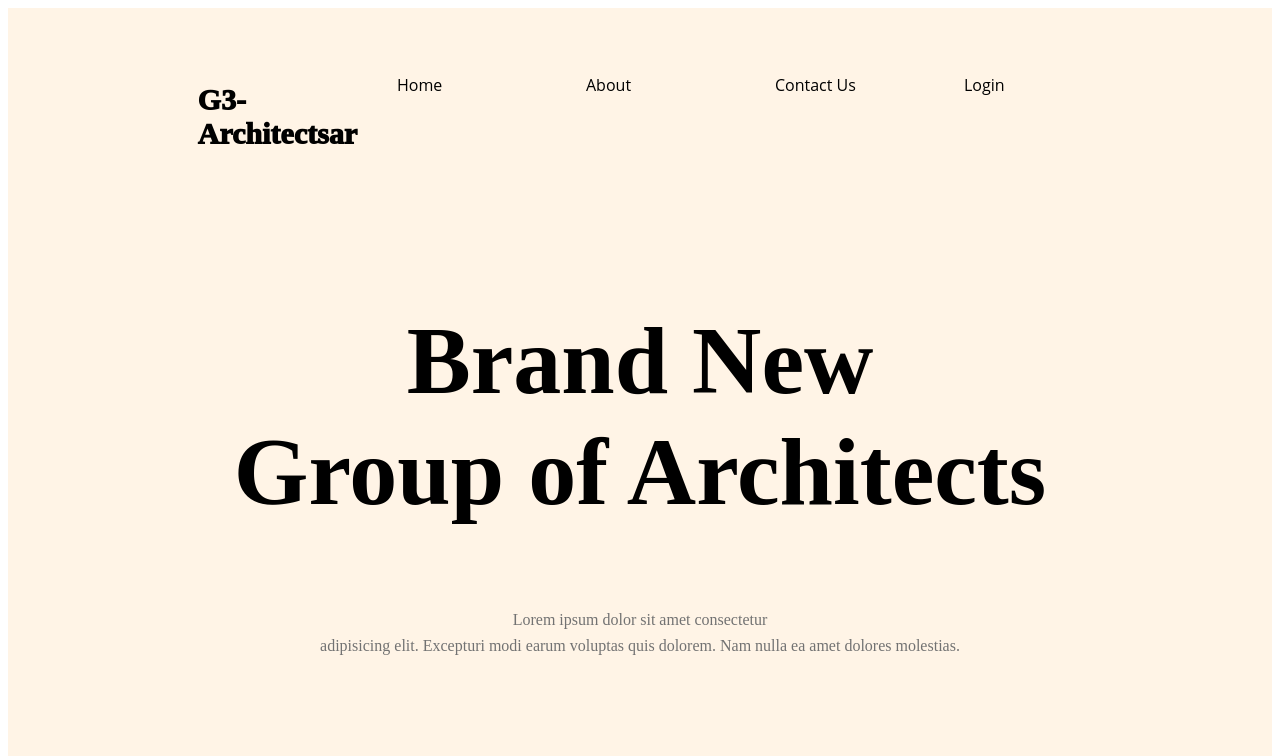
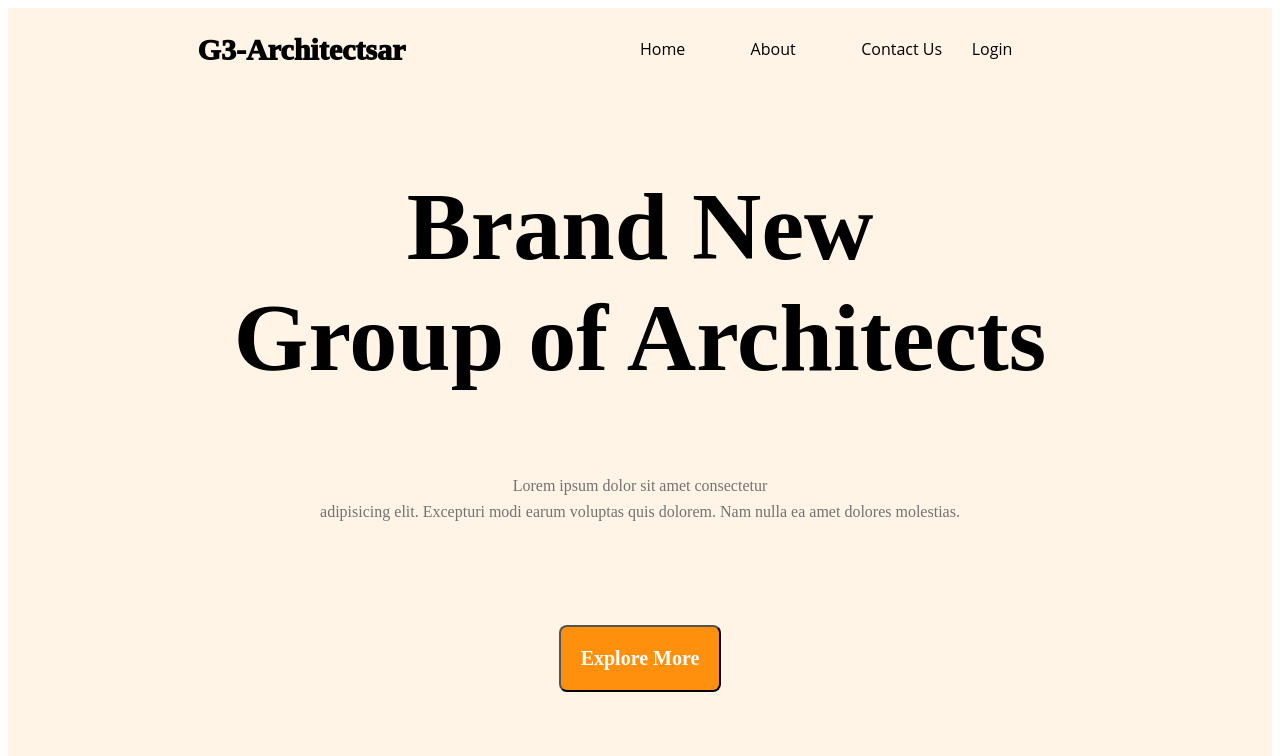
Before and after one commit to Anonshell/G3-Architects, a plain HTML site: page indexc.html in a window 1280 px wide. Shown: the top 756 px of the page. Drawn offline with Linux system fonts and the light colour scheme.

Commit message:
last update

```diff
--- a/style.css
+++ b/style.css
@@ -14,8 +14,8 @@ header{
 }
 nav {
     display: flex;
-    justify-content: space-between;
-    padding: 50px;
+
+          justify-content: space-between;
     width: 70%;
     margin: auto;
 
@@ -49,7 +49,9 @@ nav li {
 
 
   nav ul {
+    margin-top: 30px;
     display: flex;
+       width: 50%;
   }
 
   .text-head {
```
